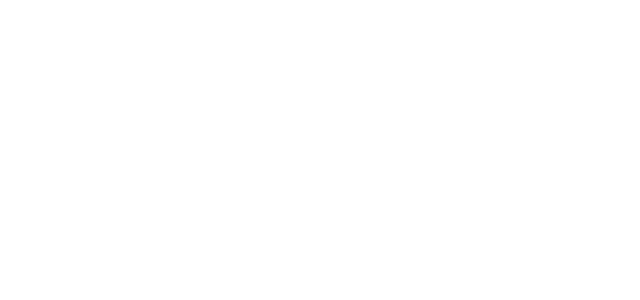
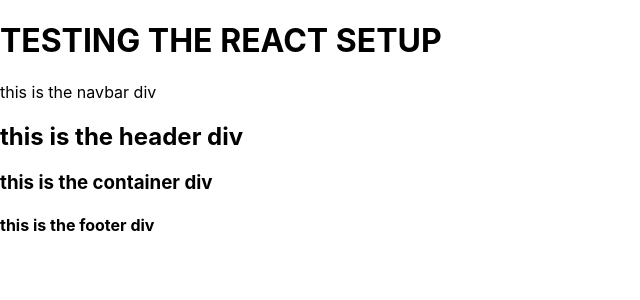
Before and after one commit to Djn94/ClickinOnEmGuins, a React (Create React App) app in the folder my-app/: page / in a window 1280 px wide. Shown: the top 300 px of the page, without its empty margins (0-640 px from the left). Built offline with nearby package versions, Linux system fonts and the light colour scheme.

Commit message:
successful rendering of four components - nav, header, body, footer

```diff
--- a/my-app/src/App.js
+++ b/my-app/src/App.js
@@ -1,12 +1,20 @@
 import React from 'react';
 import logo from './logo.svg';
 import './App.css';
+import Navbar from "./components/Navbar";
+import Header from './components/Header';
+import Container from './components/Container';
+import Footer from './components/Footer';
 
 function App() {
-  return (
-    <div className="App">
+  return (<div className='pageDiv'>
+    <h1> TESTING THE REACT SETUP</h1>
+    <Navbar />
+    <Header />
+    <Container />
+    <Footer />
 
-    </div>
+  </div>
   );
 }
 
--- a/my-app/src/components/container.js
+++ b/my-app/src/components/container.js
@@ -0,0 +1,8 @@
+import React from 'react';
+function Container() {
+    return (<div className='containerDiv'>
+        <h3>this is the container div</h3>
+    </div >
+    );
+}
+export default Container;
--- a/my-app/src/components/footer.js
+++ b/my-app/src/components/footer.js
@@ -0,0 +1,8 @@
+import React from 'react';
+function Footer() {
+    return (<div className='footerDiv'>
+        <h4>this is the footer div</h4>
+    </div >
+    );
+}
+export default Footer;
--- a/my-app/src/components/header.js
+++ b/my-app/src/components/header.js
@@ -0,0 +1,8 @@
+import React from 'react';
+function Header() {
+    return (<div className='headerDiv'>
+        <h2>this is the header div</h2>
+    </div >
+    );
+}
+export default Header;
--- a/my-app/src/components/navbar.js
+++ b/my-app/src/components/navbar.js
@@ -0,0 +1,8 @@
+import React from 'react';
+function Navbar() {
+    return (
+        <nav>this is the navbar div</nav>
+
+    );
+}
+export default Navbar;
```
